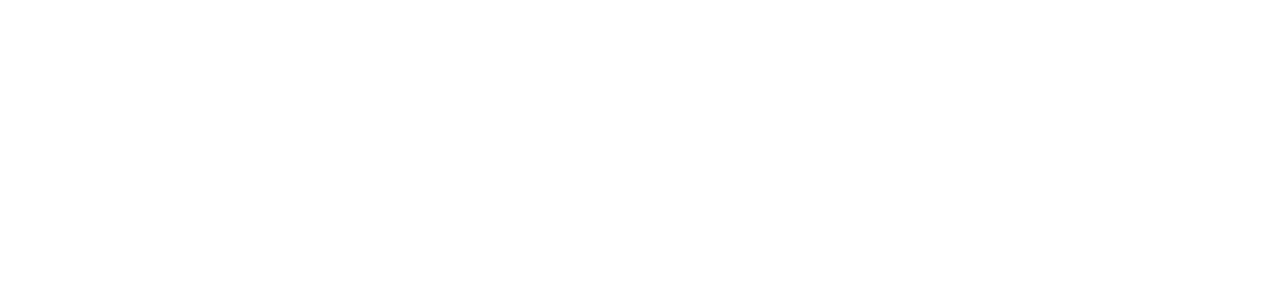
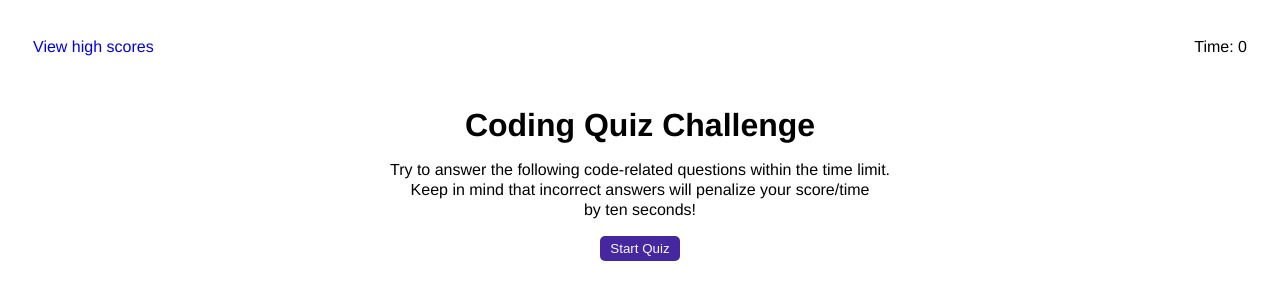
Before and after one commit to JoeHertig/code-quiz, a plain HTML site: page index.html in a window 1280 px wide. Drawn offline with Linux system fonts and the light colour scheme.

Commit message:
finished index html, starting high score html

```diff
--- a/assets/css/style.css
+++ b/assets/css/style.css
@@ -0,0 +1,53 @@
+* {
+  box-sizing: border-box;
+}
+
+:root {
+  --primary: #4527a0;
+  --secondary: #f9f9ff;
+  --hover-color: #b388ff;
+}
+
+body {
+  font-family: Helvetica, Arial, sans-serif;
+}
+
+/* Header start */
+header {
+  display: flex;
+  justify-content: space-between;
+  padding: 30px 25px;
+}
+
+header a {
+  text-decoration: none;
+}
+/* Header end */
+
+.container {
+  margin: auto;
+  width: 100%;
+  height: 100px;
+  text-align: center;
+}
+
+.container h1 {
+  margin-bottom: 0px;
+}
+
+.container p {
+  font-weight: 500;
+  line-height: 20px;
+}
+
+.btn {
+  background: var(--primary);
+  border: none;
+  padding: 5px 10px;
+  border-radius: 5px;
+  color: var(--secondary);
+}
+
+.btn:hover {
+  background: var(--hover-color);
+}
--- a/index.html
+++ b/index.html
@@ -9,6 +9,19 @@
   </head>
 
   <body>
-    <header></header>
+    <header>
+      <a href="./high-score.html">View high scores</a>
+      <div id="countdown">Time: 0</div>
+    </header>
+    <main class="container">
+      <h1>Coding Quiz Challenge</h1>
+      <p>
+        Try to answer the following code-related questions within the time
+        limit.<br />
+        Keep in mind that incorrect answers will penalize your score/time
+        <br />by ten seconds!
+      </p>
+      <button class="btn" id="start">Start Quiz</button>
+    </main>
   </body>
 </html>
```
Also changed, not shown: high-score.html (+15 -0 lines), assets/css/secondary-styles.css (added).
